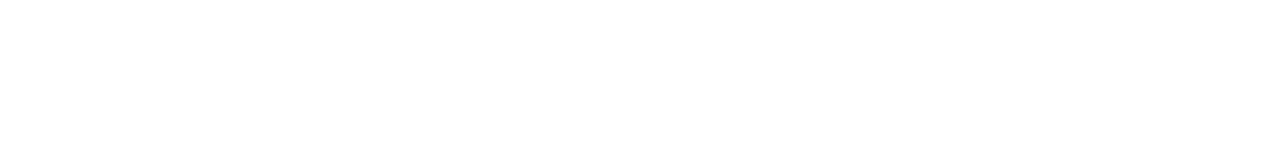
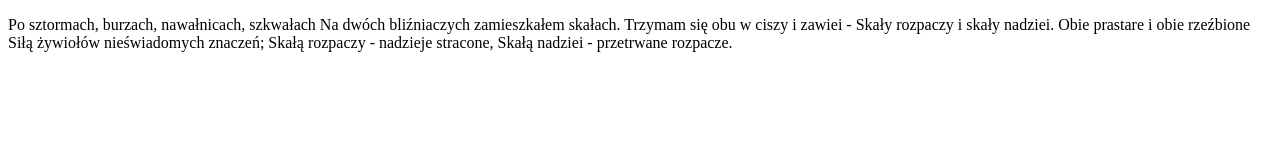
Before and after one commit to Zszywka/learning-git-3, a plain HTML site: page index.html in a window 1280 px wide. Drawn offline with nearby package versions, Linux system fonts and the light colour scheme; files that its build step writes are made by us from their sources.

Commit message:
Add initial content - first stanza of song

```diff
--- a/index.html
+++ b/index.html
@@ -9,8 +9,17 @@
 </head>
 <body>
   <container>
-    <title></title>
-    <p class="song"></p>
+    <title>Dwie skały - Jacek Kaczmarski</title>
+    <p class="song">
+      Po sztormach, burzach, nawałnicach, szkwałach
+      Na dwóch bliźniaczych zamieszkałem skałach.
+      Trzymam się obu w ciszy i zawiei -
+      Skały rozpaczy i skały nadziei.
+      Obie prastare i obie rzeźbione
+      Siłą żywiołów nieświadomych znaczeń;
+      Skałą rozpaczy - nadzieje stracone,
+      Skałą nadziei - przetrwane rozpacze.
+    </p>
     <p class="song"></p>
     <p class="song"></p>
     <p class="song"></p>
```
